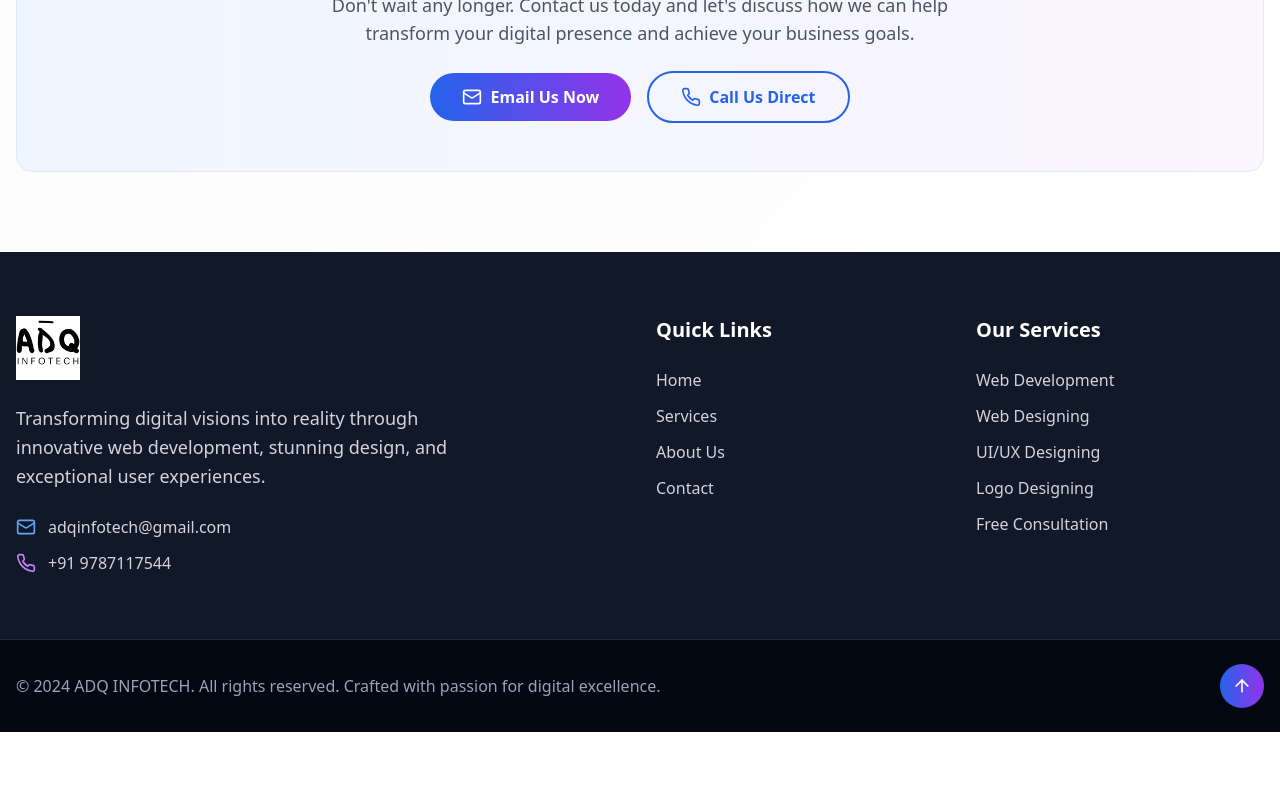
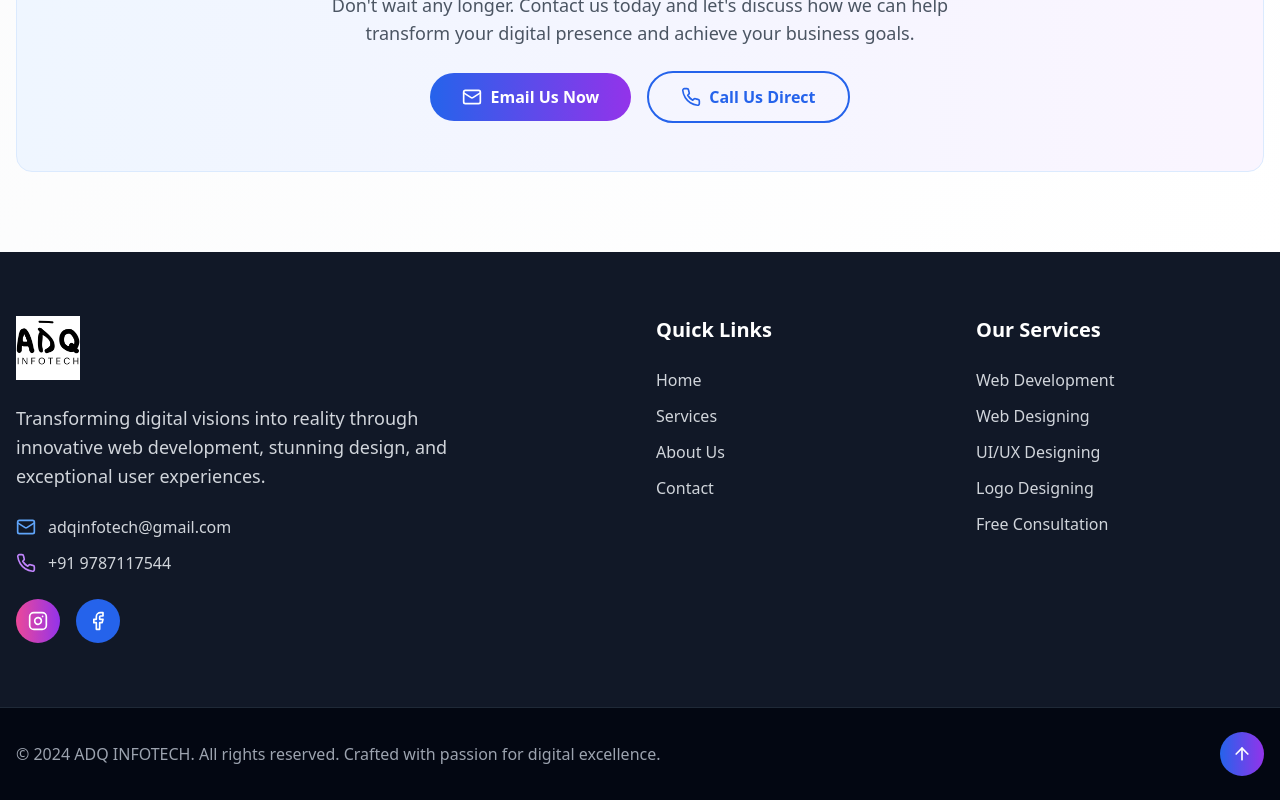
Before and after one commit to AhamedAnsari2004/adq-infotech-launchpad, a React (Vite) app: page / in a window 1280 px wide. Shown: the part 4315-5115 px from the top of the page. Before the commit the page ends 5047 px from the top, so only its background shows below. Built offline with nearby package versions, Linux system fonts and the light colour scheme.

Commit message:
Add social media icons to footer
Added Instagram and Facebook icons to the footer, linking to the specified social media pages.

```diff
--- a/src/components/Footer.tsx
+++ b/src/components/Footer.tsx
@@ -1,6 +1,6 @@
 
 import React from 'react';
-import { Mail, Phone, MapPin, ArrowUp } from 'lucide-react';
+import { Mail, Phone, MapPin, ArrowUp, Instagram, Facebook } from 'lucide-react';
 
 const Footer = () => {
   const scrollToTop = () =>  {
@@ -44,6 +44,26 @@ const Footer = () => {
                   +91 9787117544
                 </a>
               </div>
+            </div>
+
+            {/* Social Media Icons */}
+            <div className="flex items-center space-x-4 mt-6">
+              <a
+                href="https://www.instagram.com/adqinfotech?igsh=MTdpeXJxMGV0bTdydA=="
+                target="_blank"
+                rel="noopener noreferrer"
+                className="bg-gradient-to-r from-pink-500 to-purple-600 p-3 rounded-full hover:shadow-lg transition-all duration-300 transform hover:-translate-y-1"
+              >
+                <Instagram className="w-5 h-5" />
+              </a>
+              <a
+                href="https://www.facebook.com/share/1ATGkHkFYK/"
+                target="_blank"
+                rel="noopener noreferrer"
+                className="bg-blue-600 p-3 rounded-full hover:shadow-lg transition-all duration-300 transform hover:-translate-y-1"
+              >
+                <Facebook className="w-5 h-5" />
+              </a>
             </div>
           </div>
 
```
